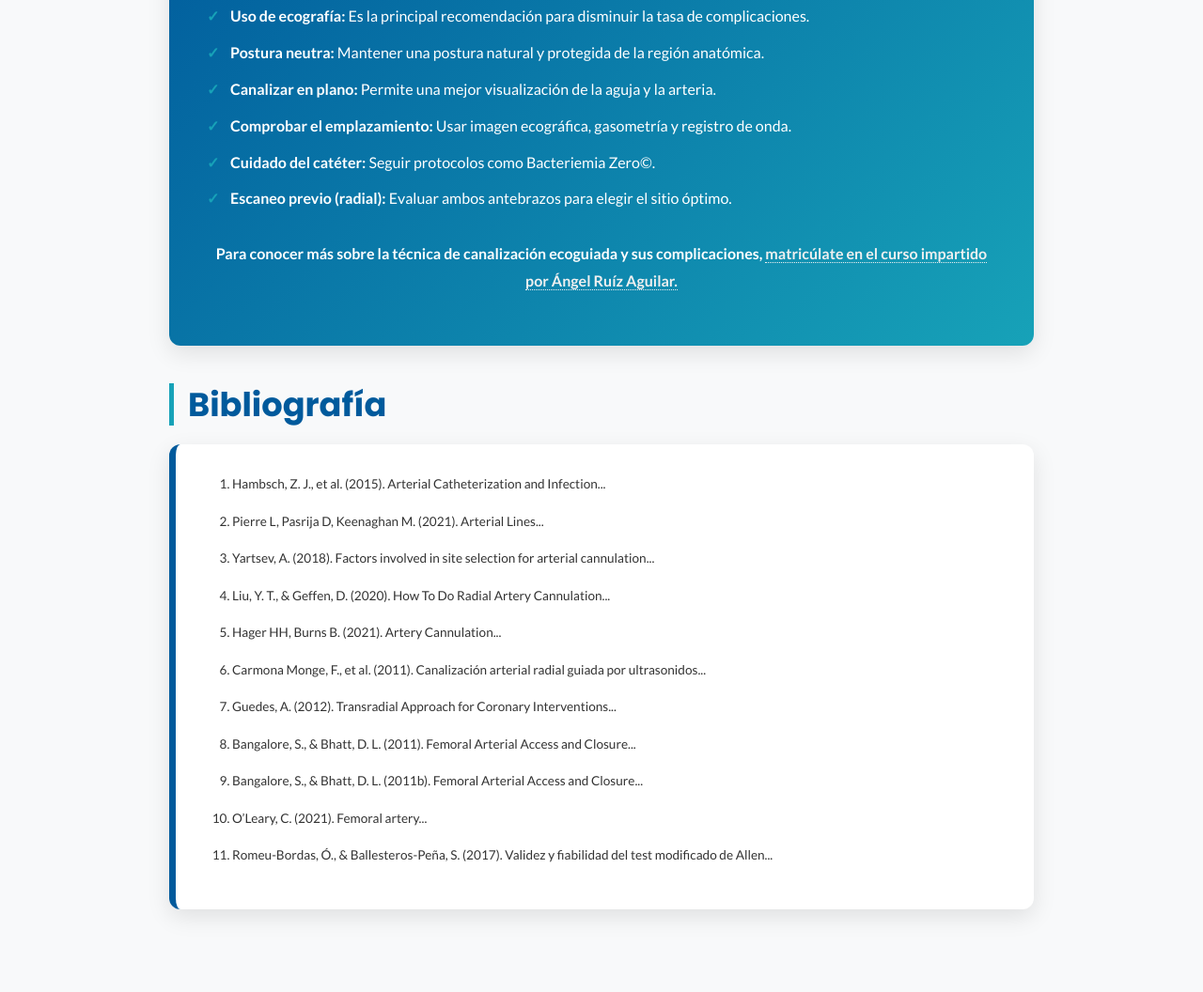
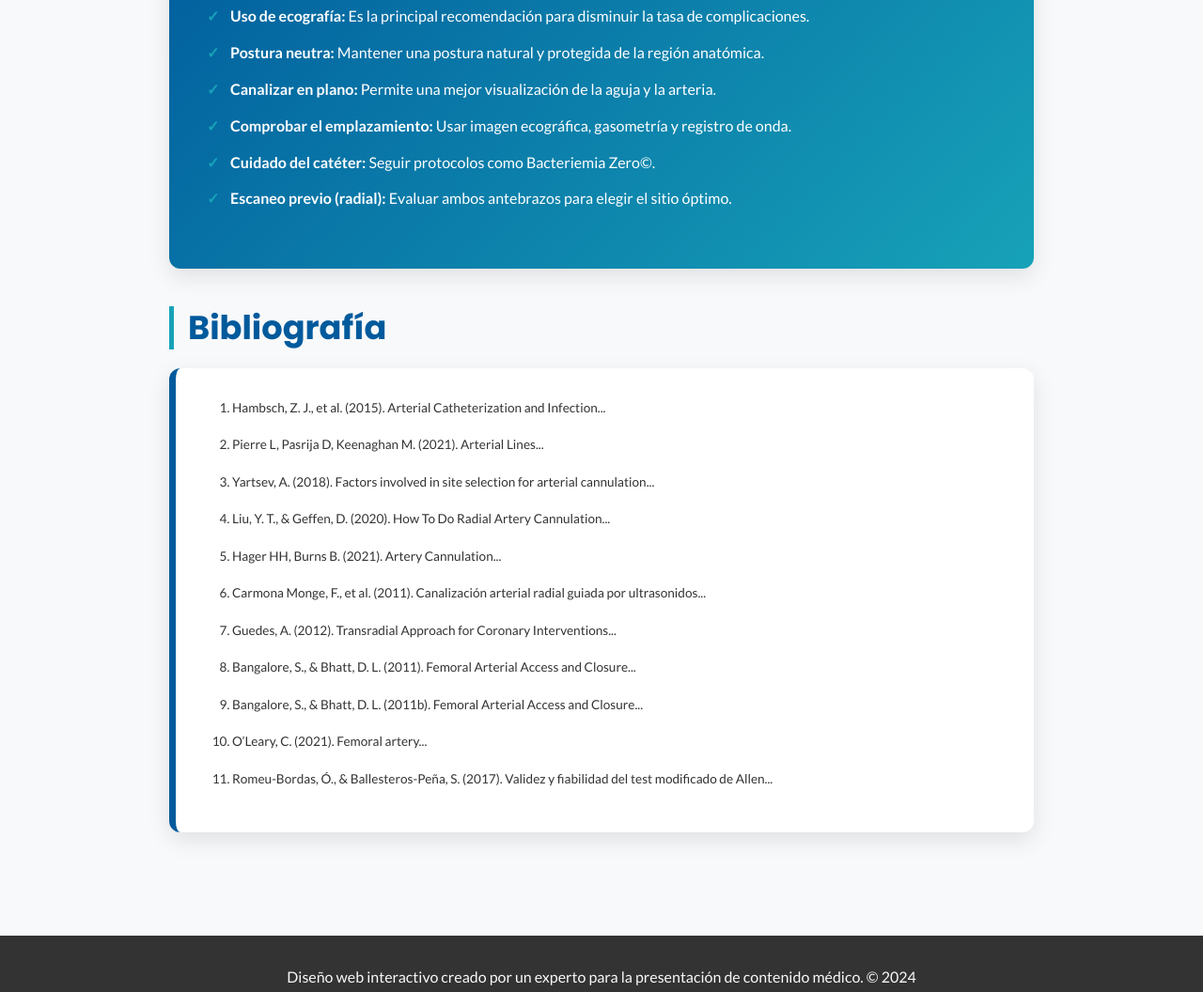
Before and after one commit to yohnnier/arterial2, a plain HTML site: page index.html in a window 1280 px wide. Shown: the part 5320-6376 px from the top of the page at 94% size. Drawn offline with Linux system fonts and the light colour scheme.

Commit message:
Update index.html

```diff
--- a/index.html
+++ b/index.html
@@ -441,8 +441,7 @@
                     <li><strong>Escaneo previo (radial):</strong> Evaluar ambos antebrazos para elegir el sitio óptimo.</li>
                 </ul>
                 <p style="text-align:center; margin-top: 30px; font-weight: bold;">
-                    Para conocer más sobre la técnica de canalización ecoguiada y sus complicaciones,
-                    <a href="#">matricúlate en el curso impartido por Ángel Ruíz Aguilar.</a>
+
                 </p>
             </div>
         </section>
```
